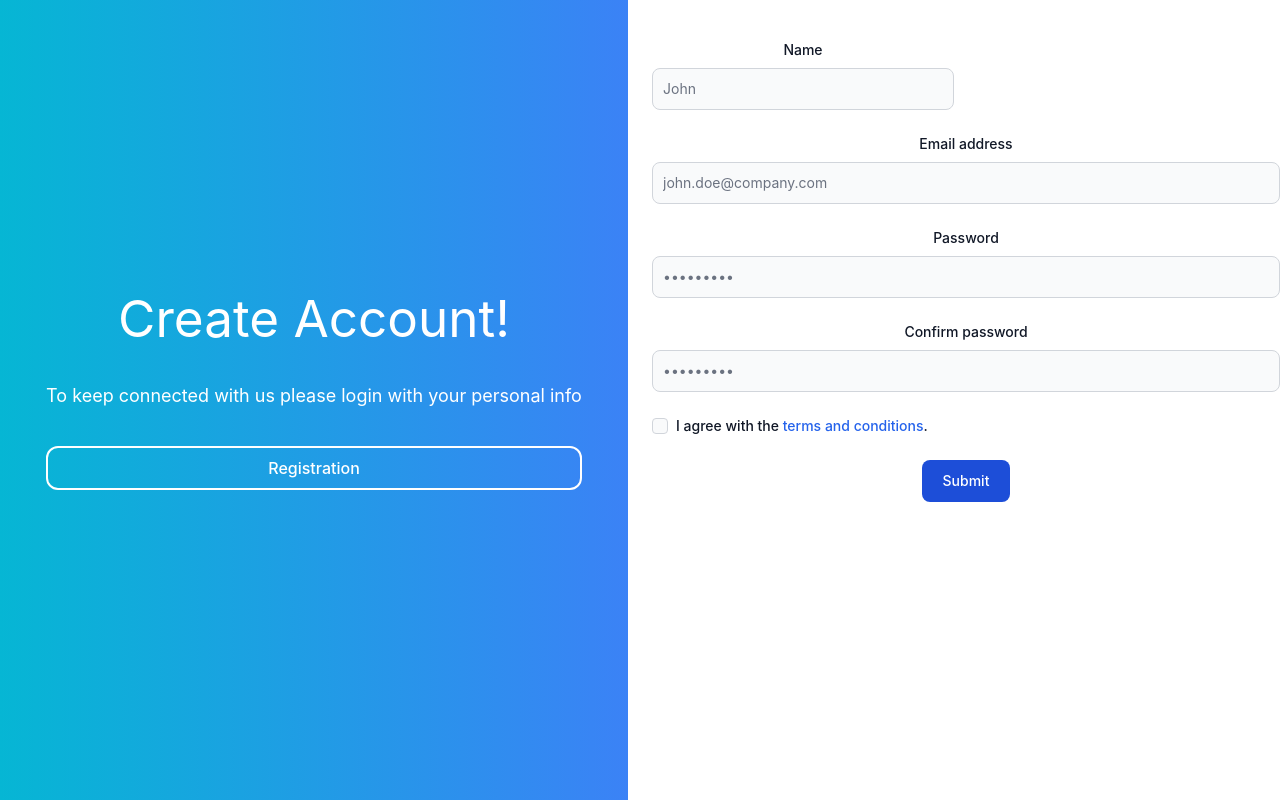
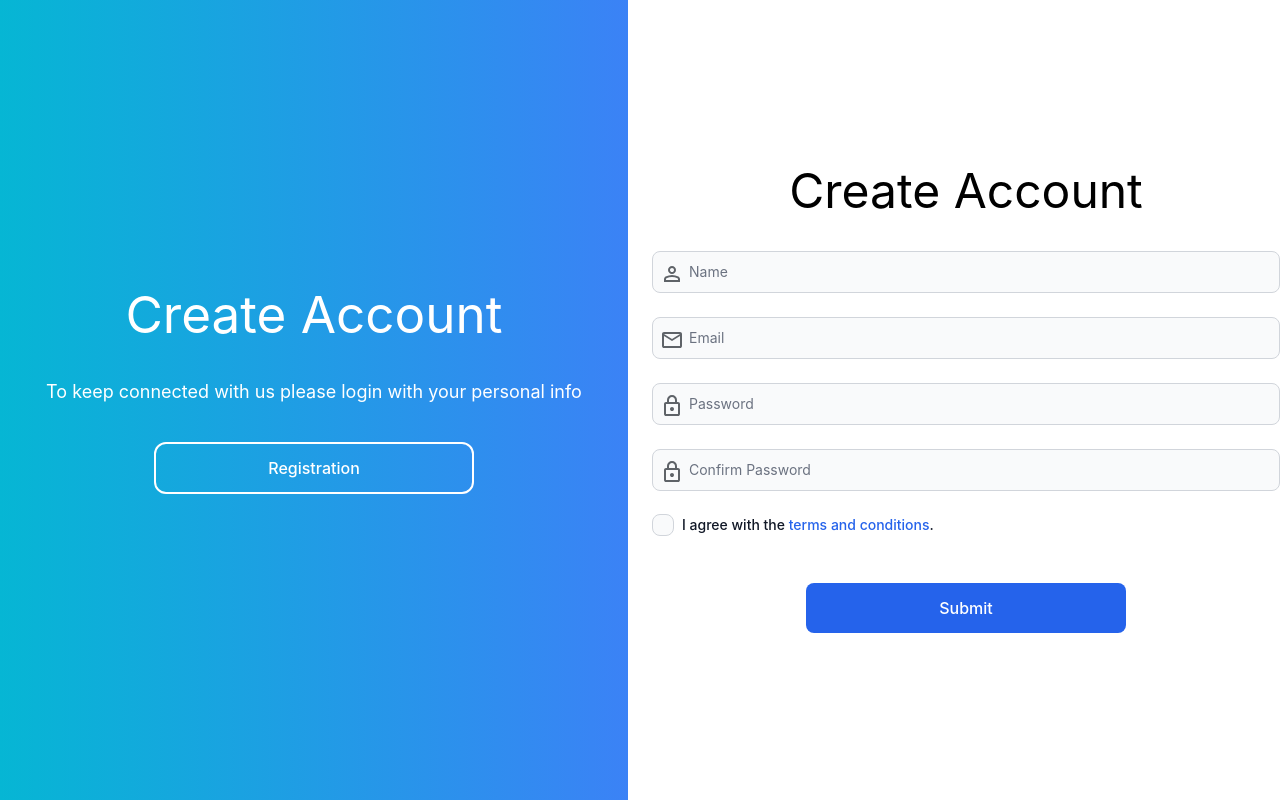
Before and after one commit to Konstantin212/login-template, a React (Vite) app: page /registration in a window 1280 px wide. Built offline with nearby package versions, Linux system fonts and the light colour scheme.

Commit message:
- Addded icons: Linkedin, Mail, User - Added Form > Input componet - Updated styles

```diff
--- /dev/null
+++ b/src/assets/icons/Lock/index.tsx
@@ -0,0 +1,16 @@
+const Lock = (props: React.SVGProps<SVGSVGElement>) => {
+  return (
+    <svg
+      xmlns="http://www.w3.org/2000/svg"
+      height="24px"
+      viewBox="0 -960 960 960"
+      width="24px"
+      fill="#5f6368"
+      {...props}
+    >
+      <path d="M240-80q-33 0-56.5-23.5T160-160v-400q0-33 23.5-56.5T240-640h40v-80q0-83 58.5-141.5T480-920q83 0 141.5 58.5T680-720v80h40q33 0 56.5 23.5T800-560v400q0 33-23.5 56.5T720-80H240Zm0-80h480v-400H240v400Zm240-120q33 0 56.5-23.5T560-360q0-33-23.5-56.5T480-440q-33 0-56.5 23.5T400-360q0 33 23.5 56.5T480-280ZM360-640h240v-80q0-50-35-85t-85-35q-50 0-85 35t-35 85v80ZM240-160v-400 400Z" />
+    </svg>
+  );
+};
+
+export default Lock;
--- /dev/null
+++ b/src/assets/icons/Mail/index.tsx
@@ -0,0 +1,16 @@
+const Mail = (props: React.SVGProps<SVGSVGElement>) => {
+  return (
+    <svg
+      xmlns="http://www.w3.org/2000/svg"
+      height="24px"
+      viewBox="0 -960 960 960"
+      width="24px"
+      fill="#5f6368"
+      {...props}
+    >
+      <path d="M160-160q-33 0-56.5-23.5T80-240v-480q0-33 23.5-56.5T160-800h640q33 0 56.5 23.5T880-720v480q0 33-23.5 56.5T800-160H160Zm320-280L160-640v400h640v-400L480-440Zm0-80 320-200H160l320 200ZM160-640v-80 480-400Z" />
+    </svg>
+  );
+};
+
+export default Mail;
--- /dev/null
+++ b/src/assets/icons/User/index.tsx
@@ -0,0 +1,18 @@
+import React from 'react';
+
+const User = (props: React.SVGProps<SVGSVGElement>) => {
+  return (
+    <svg
+      xmlns="http://www.w3.org/2000/svg"
+      height="24px"
+      viewBox="0 -960 960 960"
+      width="24px"
+      fill="#5f6368"
+      {...props}
+    >
+      <path d="M480-480q-66 0-113-47t-47-113q0-66 47-113t113-47q66 0 113 47t47 113q0 66-47 113t-113 47ZM160-160v-112q0-34 17.5-62.5T224-378q62-31 126-46.5T480-440q66 0 130 15.5T736-378q29 15 46.5 43.5T800-272v112H160Zm80-80h480v-32q0-11-5.5-20T700-306q-54-27-109-40.5T480-360q-56 0-111 13.5T260-306q-9 5-14.5 14t-5.5 20v32Zm240-320q33 0 56.5-23.5T560-640q0-33-23.5-56.5T480-720q-33 0-56.5 23.5T400-640q0 33 23.5 56.5T480-560Zm0-80Zm0 400Z" />
+    </svg>
+  );
+};
+
+export default User;
--- /dev/null
+++ b/src/components/Form/Input/index.tsx
@@ -0,0 +1,40 @@
+import clsx from 'clsx';
+
+interface TInputProps
+  extends React.DetailedHTMLProps<
+    React.InputHTMLAttributes<HTMLInputElement>,
+    HTMLInputElement
+  > {
+  containerClassName?: string;
+  startIcon?: React.ReactNode;
+}
+
+const Input = ({
+  startIcon,
+  containerClassName,
+  className,
+  id,
+  ...props
+}: TInputProps) => {
+  return (
+    <div className={clsx('relative mb-6', containerClassName)}>
+      {startIcon ? (
+        <label htmlFor={id} className={clsx('absolute', 'top-1/4', 'left-2')}>
+          {startIcon}
+        </label>
+      ) : null}
+      <input
+        id={id}
+        type="text"
+        className={clsx(
+          'block w-full rounded-lg border border-gray-300 bg-gray-50 p-2.5 text-sm text-gray-900 focus:border-blue-500 focus:ring-blue-500 dark:border-gray-600 dark:bg-gray-700 dark:text-white dark:placeholder-gray-400 dark:focus:border-blue-500 dark:focus:ring-blue-500',
+          { 'pl-9': startIcon },
+          className
+        )}
+        {...props}
+      />
+    </div>
+  );
+};
+
+export default Input;
--- a/src/pages/Auth/components/Login/index.tsx
+++ b/src/pages/Auth/components/Login/index.tsx
@@ -1,9 +1,8 @@
 import { useOutletContext } from 'react-router-dom';
 import clsx from 'clsx';
-import Facebook from '@assets/icons/Facebook';
-import Google from '@assets/icons/Google';
-import Linkedin from '@assets/icons/Linkedin';
 import { ContextType } from '@pages/Auth';
+import Social from '@pages/Auth/components/Social';
+import Input from '@components/Form/Input';
 
 const Login = () => {
   const [email, setEmail] = useOutletContext<ContextType>();
@@ -11,6 +10,7 @@ const Login = () => {
   return (
     <div
       className={clsx(
+        'flex',
         'content-center',
         'items-center',
         'justify-center',
@@ -18,68 +18,43 @@ const Login = () => {
         'w-100'
       )}
     >
-      <div className={clsx('grid', 'max-w-screen-sm')}>
-        <h2 className={clsx('mb-4', 'text-5xl')}>Create Account</h2>
+      <div className={clsx('grid', 'max-w-screen-sm', 'w-full')}>
+        <h2 className={clsx('mb-4', 'text-5xl')}>Welcome Back!</h2>
 
-        <div
-          className={clsx(
-            'flex',
-            'row',
-            'content-center',
-            'justify-center',
-            'elements-center',
-            'h-full'
-          )}
-        >
-          <Facebook width="24px" height="24px" />
-          <Google width="24px" height="24px" />
-          <Linkedin width="24px" height="24px" />
-        </div>
+        <Social />
 
-        <form>
-          <div className={clsx('mb-6')}>
-            <label
-              htmlFor="email"
-              className={clsx(
-                'mb-2',
-                'text-sm',
-                'font-medium',
-                'text-gray-900',
-                'dark:text-white'
-              )}
-            >
-              Email address
-            </label>
-            <input
+        <form className={clsx('mt-5', 'justify-center', 'items-center')}>
+          <Input
             value={email}
             onChange={(e) => {
               setEmail(e.target.value);
             }}
             type="email"
             id="email"
-              className="block w-full rounded-lg border border-gray-300 bg-gray-50 p-2.5 text-sm text-gray-900 focus:border-blue-500 focus:ring-blue-500 dark:border-gray-600 dark:bg-gray-700 dark:text-white dark:placeholder-gray-400 dark:focus:border-blue-500 dark:focus:ring-blue-500"
             placeholder="john.doe@company.com"
             required
           />
-          </div>
-          <div className="mb-6">
-            <label
-              htmlFor="password"
-              className="mb-2 block text-sm font-medium text-gray-900 dark:text-white"
-            >
-              Password
-            </label>
-            <input
+
+          <div className={clsx('mb-6')}>
+            <Input
               type="password"
               id="password"
-              className="block w-full rounded-lg border border-gray-300 bg-gray-50 p-2.5 text-sm text-gray-900 focus:border-blue-500 focus:ring-blue-500 dark:border-gray-600 dark:bg-gray-700 dark:text-white dark:placeholder-gray-400 dark:focus:border-blue-500 dark:focus:ring-blue-500"
-              placeholder="•••••••••"
+              placeholder="Password"
               required
             />
           </div>
           <button
             type="submit"
-            className="w-full rounded-lg bg-blue-700 px-5 py-2.5 text-center text-sm font-medium text-white hover:bg-blue-800 focus:outline-none focus:ring-4 focus:ring-blue-300 sm:w-auto dark:bg-blue-600 dark:hover:bg-blue-700 dark:focus:ring-blue-800"
+            className={clsx(
+              'grid',
+              'max-w-80',
+              'w-full',
+              'mx-auto',
+              'text-white',
+              'bg-blue-600',
+              'p-3',
+              'from-cyan-500 to-blue-500 hover:bg-gradient-to-bl'
+            )}
           >
             Submit
           </button>
--- a/src/pages/Auth/components/Registration/index.tsx
+++ b/src/pages/Auth/components/Registration/index.tsx
@@ -1,111 +1,108 @@
-import { useOutletContext } from 'react-router-dom';
+import { Link, useOutletContext } from 'react-router-dom';
 import { ContextType } from '../../index.tsx';
-
+import clsx from 'clsx';
+import Input from '@components/Form/Input';
+import User from '@assets/icons/User/index.tsx';
+import Mail from '@assets/icons/Mail/index.tsx';
+import Lock from '@assets/icons/Lock/index.tsx';
 const Registration = () => {
   const [email, setEmail] = useOutletContext<ContextType>();
 
   return (
-    <div>
-      <h2 className="mb-4">Create Account</h2>
-      <form>
-        <div className="mb-6 grid gap-6 md:grid-cols-2">
-          <div>
-            <label
-              htmlFor="first_name"
-              className="mb-2 block text-sm font-medium text-gray-900 dark:text-white"
+    <div
+      className={clsx(
+        'flex',
+        'content-center',
+        'items-center',
+        'justify-center',
+        'text-black',
+        'w-100'
+      )}
     >
-              Name
-            </label>
-            <input
+      <div className={clsx('grid', 'max-w-screen-sm', 'w-full')}>
+        <h2 className={clsx('mb-4', 'text-black', 'text-5xl')}>
+          Create Account
+        </h2>
+
+        <form className={clsx('mt-5', 'justify-center', 'items-center')}>
+          <Input
             type="text"
-              id="first_name"
-              className="block w-full rounded-lg border border-gray-300 bg-gray-50 p-2.5 text-sm text-gray-900 focus:border-blue-500 focus:ring-blue-500 dark:border-gray-600 dark:bg-gray-700 dark:text-white dark:placeholder-gray-400 dark:focus:border-blue-500 dark:focus:ring-blue-500"
-              placeholder="John"
+            id="name"
+            placeholder="Name"
             required
+            startIcon={<User />}
           />
-          </div>
-        </div>
-        <div className="mb-6">
-          <label
-            htmlFor="email"
-            className="mb-2 block text-sm font-medium text-gray-900 dark:text-white"
-          >
-            Email address
-          </label>
-          <input
+          <Input
             value={email}
             onChange={(e) => {
               setEmail(e.target.value);
             }}
             type="email"
             id="email"
-            className="block w-full rounded-lg border border-gray-300 bg-gray-50 p-2.5 text-sm text-gray-900 focus:border-blue-500 focus:ring-blue-500 dark:border-gray-600 dark:bg-gray-700 dark:text-white dark:placeholder-gray-400 dark:focus:border-blue-500 dark:focus:ring-blue-500"
-            placeholder="john.doe@company.com"
+            startIcon={<Mail />}
+            placeholder="Email"
             required
           />
-        </div>
-        <div className="mb-6">
-          <label
-            htmlFor="password"
-            className="mb-2 block text-sm font-medium text-gray-900 dark:text-white"
-          >
-            Password
-          </label>
-          <input
+
+          <Input
             type="password"
             id="password"
-            className="block w-full rounded-lg border border-gray-300 bg-gray-50 p-2.5 text-sm text-gray-900 focus:border-blue-500 focus:ring-blue-500 dark:border-gray-600 dark:bg-gray-700 dark:text-white dark:placeholder-gray-400 dark:focus:border-blue-500 dark:focus:ring-blue-500"
-            placeholder="•••••••••"
+            placeholder="Password"
+            startIcon={<Lock />}
             required
           />
-        </div>
-        <div className="mb-6">
-          <label
-            htmlFor="confirm_password"
-            className="mb-2 block text-sm font-medium text-gray-900 dark:text-white"
-          >
-            Confirm password
-          </label>
-          <input
+          <Input
             type="password"
-            id="confirm_password"
-            className="block w-full rounded-lg border border-gray-300 bg-gray-50 p-2.5 text-sm text-gray-900 focus:border-blue-500 focus:ring-blue-500 dark:border-gray-600 dark:bg-gray-700 dark:text-white dark:placeholder-gray-400 dark:focus:border-blue-500 dark:focus:ring-blue-500"
-            placeholder="•••••••••"
+            id="confirmPassword"
+            placeholder="Confirm Password"
+            startIcon={<Lock />}
             required
           />
-        </div>
           <div className="mb-6 flex items-start">
-          <div className="flex h-5 items-center">
-            <input
+            <Input
+              containerClassName={clsx('flex', 'h-5', 'items-center')}
               id="remember"
               type="checkbox"
               value=""
               className="focus:ring-3 h-4 w-4 rounded border border-gray-300 bg-gray-50 focus:ring-blue-300 dark:border-gray-600 dark:bg-gray-700 dark:ring-offset-gray-800 dark:focus:ring-blue-600"
               required
             />
-          </div>
             <label
               htmlFor="remember"
               className="ms-2 text-sm font-medium text-gray-900 dark:text-gray-300"
             >
               I agree with the{' '}
-            <a
-              href="#"
-              className="text-blue-600 hover:underline dark:text-blue-500"
+              <Link
+                to="#"
+                className={clsx(
+                  'text-blue-600',
+                  'hover:underline',
+                  'dark:text-blue-500'
+                )}
               >
                 terms and conditions
-            </a>
+              </Link>
               .
             </label>
           </div>
           <button
             type="submit"
-          className="w-full rounded-lg bg-blue-700 px-5 py-2.5 text-center text-sm font-medium text-white hover:bg-blue-800 focus:outline-none focus:ring-4 focus:ring-blue-300 sm:w-auto dark:bg-blue-600 dark:hover:bg-blue-700 dark:focus:ring-blue-800"
+            className={clsx(
+              'grid',
+              'max-w-80',
+              'w-full',
+              'mx-auto',
+              'text-white',
+              'bg-blue-600',
+              'p-3',
+              'from-cyan-500 to-blue-500 hover:bg-gradient-to-bl'
+            )}
           >
             Submit
           </button>
         </form>
       </div>
+    </div>
   );
 };
 
--- /dev/null
+++ b/src/pages/Auth/components/Social/index.tsx
@@ -0,0 +1,32 @@
+import clsx from 'clsx';
+import Facebook from '@assets/icons/Facebook';
+import Google from '@assets/icons/Google';
+import Linkedin from '@assets/icons/Linkedin';
+
+const Social = () => {
+  return (
+    <div
+      className={clsx(
+        'flex',
+        'row',
+        'content-center',
+        'justify-center',
+        'elements-center',
+        'h-full',
+        'gap-2'
+      )}
+    >
+      <div className={clsx('rounded-full', 'border', 'border-gray-200', 'p-2')}>
+        <Facebook width="24px" height="24px" />
+      </div>
+      <div className={clsx('rounded-full', 'border', 'border-gray-200', 'p-2')}>
+        <Google width="24px" height="24px" />
+      </div>
+      <div className={clsx('rounded-full', 'border', 'border-gray-200', 'p-2')}>
+        <Linkedin width="24px" height="24px" />
+      </div>
+    </div>
+  );
+};
+
+export default Social;
--- a/src/pages/Auth/index.tsx
+++ b/src/pages/Auth/index.tsx
@@ -32,7 +32,7 @@ const Auth = () => {
         )}
       >
         <div className={clsx('max-h-300px', 'max-w-screen-sm')}>
-          <h1 className={clsx('mb-9')}>Create Account!</h1>
+          <h1 className={clsx('mb-9')}>Create Account</h1>
           <p className={clsx('text-lg', 'mb-9')}>
             To keep connected with us please login with your personal info
           </p>
@@ -43,14 +43,16 @@ const Auth = () => {
               'flex',
               'justify-center',
               'rounded-xl',
-              'p-2',
+              'p-3',
               'border-2',
               'border-solid',
               'border-white',
               'text-white',
               'hover:bg-white',
               'hover:border-blue-400',
-              'hover:text-blue-600'
+              'hover:text-blue-600',
+              'max-w-80',
+              'mx-auto'
             )}
           >
             Registration
```
Lines whose indentation alone changed are shown as unchanged.
